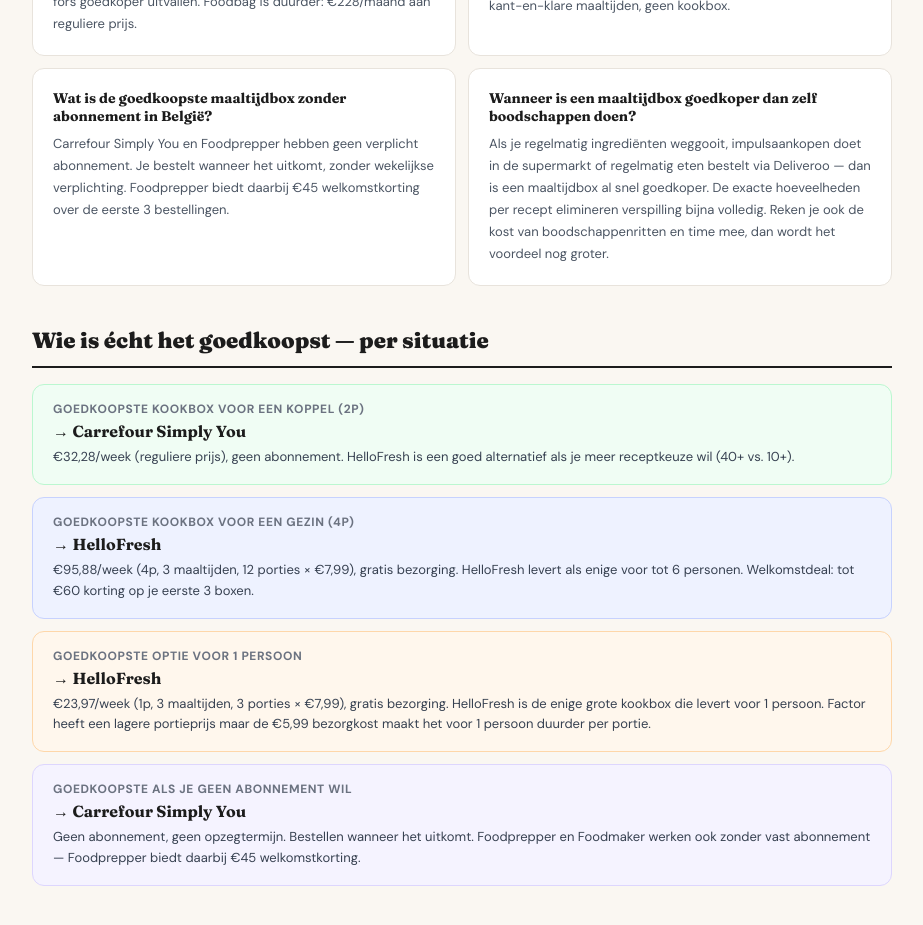
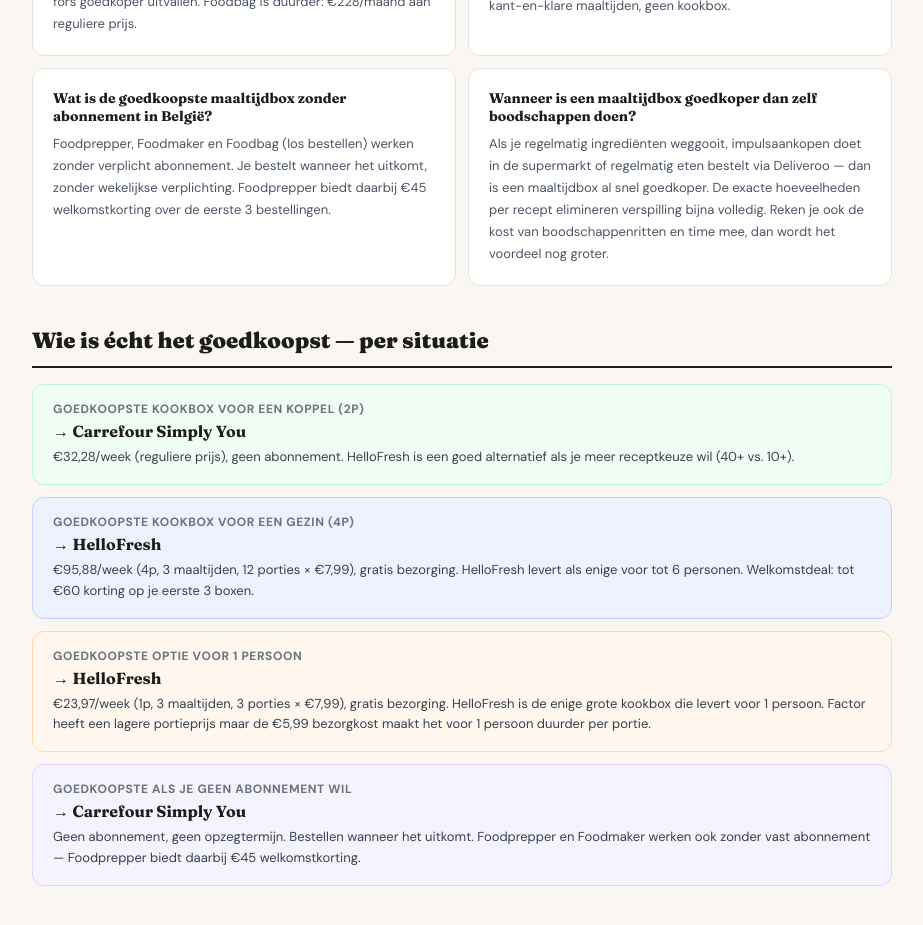
Before and after one commit to fetspets/bestemaaltijdbox, a Next.js app: page /gids/goedkoopste-maaltijdbox-belgie in a window 1280 px wide. Shown: the part 3340-4265 px from the top of the page, without its empty margins (178-1101 px from the left). Built offline with nearby package versions, Linux system fonts and the light colour scheme.

Commit message:
auto: update page.tsx

```diff
--- a/src/app/gids/goedkoopste-maaltijdbox-belgie/page.tsx
+++ b/src/app/gids/goedkoopste-maaltijdbox-belgie/page.tsx
@@ -31,7 +31,7 @@ const faqJsonLd = {
     {
       '@type': 'Question',
       name: 'Wat is de goedkoopste maaltijdbox zonder abonnement in België?',
-      acceptedAnswer: { '@type': 'Answer', text: 'Carrefour Simply You en Foodprepper hebben geen verplicht abonnement. Je bestelt wanneer het uitkomt, zonder wekelijkse verplichting. Foodprepper biedt daarbij €45 welkomstkorting over de eerste 3 bestellingen.' },
+      acceptedAnswer: { '@type': 'Answer', text: 'Foodprepper, Foodmaker en Foodbag (los bestellen) werken zonder verplicht abonnement. Je bestelt wanneer het uitkomt, zonder wekelijkse verplichting. Foodprepper biedt daarbij €45 welkomstkorting over de eerste 3 bestellingen.' },
     },
     {
       '@type': 'Question',
```
